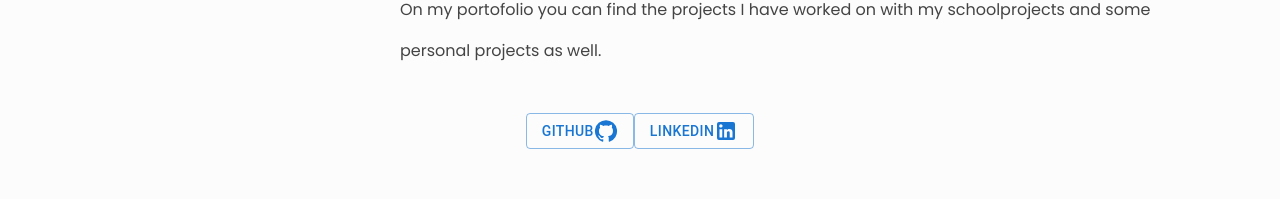
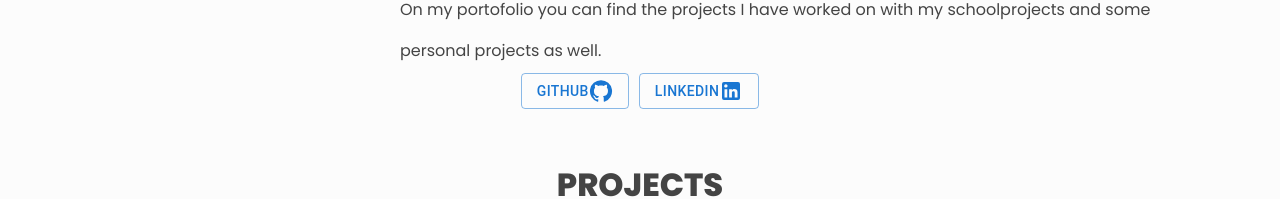
Before and after one commit to AriefBadal23/portofolio-website, a React (Create React App) app: page / in a window 1280 px wide. Shown: the part 406-605 px from the top of the page. Built offline with nearby package versions, Linux system fonts and the light colour scheme.

Commit message:
Change styling of buttons in about-section

```diff
--- a/src/components/About/About.css
+++ b/src/components/About/About.css
@@ -1,6 +1,12 @@
 .about-section{
     text-align: center;
     color: #444444;
+
+}
+.about-section a {
+    text-align: center;
+    color: #444444;
+    margin-left: 10px;
 
 }
 .about-intro-section{
@@ -42,10 +48,8 @@
 }
 
 .about-buttons{
-    margin-top: 50px;
-    margin-left: 10px;
-    padding-left: 10px;
-    padding-right: 20px
+    justify-content: center;
+    margin-right: 10px;
 }
 
 .about-section p{
```
